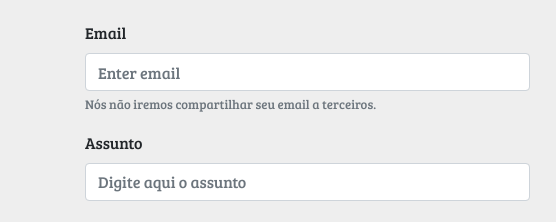
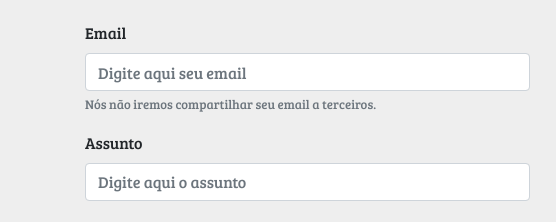
Before and after one commit to grupoliderforte/serv, a plain HTML site: page index.html in a window 1280 px wide. Shown: the part 1071-1293 px from the top of the page, 0-556 px from the left. Drawn offline with nearby package versions, Linux system fonts and the light colour scheme.

Commit message:
Update index.html

```diff
--- a/index.html
+++ b/index.html
@@ -98,7 +98,7 @@
                         <input type="text" id="name" class="form-control mb-4" placeholder="Digite aqui seu nome">
                         <label for="email">Email</label>
                         <input type="email" class="form-control" id="email" aria-describedby="emailHelp"
-                            placeholder="Enter email">
+                            placeholder="Digite aqui seu email">
                         <small id="emailHelp" class="form-text text-muted mb-3">Nós não iremos compartilhar seu email a
                             terceiros.</small>
                         <label for="name">Assunto</label>
```
